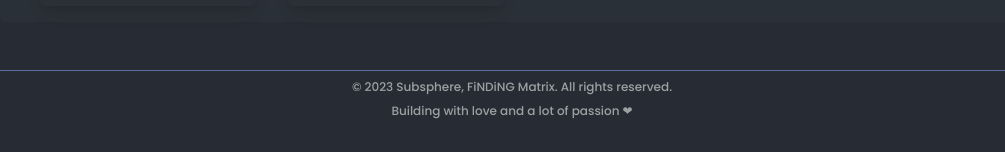
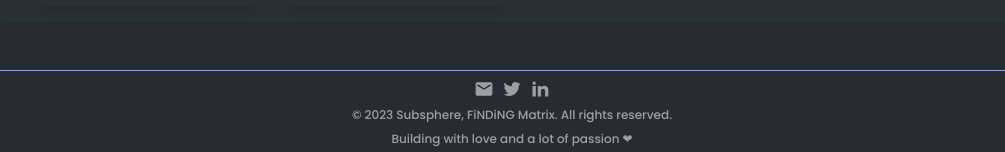
Before and after one commit to TuhinBar/subsphere-waiting-page, a React (Create React App) app in the folder frontend/: page / in a window 1280 px wide. Shown: the part 1518-1670 px from the top of the page, without its empty margins (128-1133 px from the left). Before the commit the page ends 1645 px from the top, so only its background shows below. Built offline with nearby package versions, Linux system fonts and the light colour scheme; no server answers.

Commit message:
Update index.jsx

```diff
--- a/frontend/src/pages/Home/index.jsx
+++ b/frontend/src/pages/Home/index.jsx
@@ -2,6 +2,8 @@ import React from "react";
 import HeaderTags from "../../components/HeaderTags";
 import Features from "../../components/Features";
 import FloatingIcons from "../../components/FloatingIcons";
+import { RiLinkedinFill, RiMailFill, RiTwitterFill } from "react-icons/ri";
+import { MdEmail } from "react-icons/md";
 
 const Home = () => {
   return (
@@ -29,12 +31,17 @@ const Home = () => {
       <div className="">
         <Features />
       </div>
-      <div className="footer opacity-55">
+      <div className="footer ">
         <div className="flex flex-col items-center justify-center gap-2 p-2 border-t border-secondary ">
-          <p className="text-white text-xs font-medium">
+          <div className="flex gap-2 cursor-pointer ">
+            <MdEmail className="w-5 h-5 text-white opacity-55 hover:opacity-100 transition-all duration-200 ease-in-out" />
+            <RiTwitterFill className="w-5 h-5 text-white opacity-55 hover:opacity-100 transition-all duration-200 ease-in-out" />
+            <RiLinkedinFill className="w-5 h-5 text-white opacity-55 hover:opacity-100 transition-all duration-200 ease-in-out" />
+          </div>
+          <p className="text-white text-xs font-medium opacity-55">
             © 2023 Subsphere, FiNDiNG Matrix. All rights reserved.
           </p>
-          <p className="text-white text-xs font-medium">
+          <p className="text-white text-xs font-medium opacity-55">
             Building with love and a lot of passion ❤
           </p>
         </div>
```
